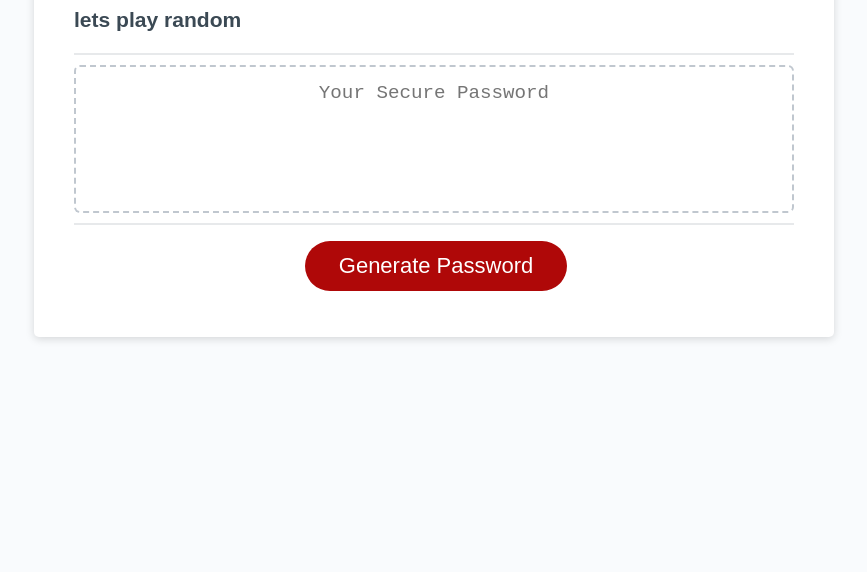
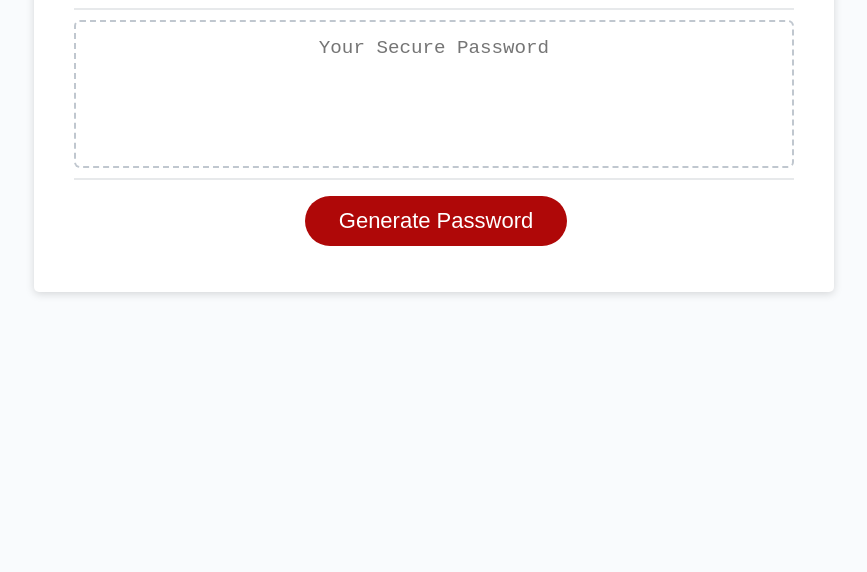
Before and after one commit to adams1971/password_generatorJS, a plain HTML site: page index.html in a window 1280 px wide. Shown: the part 228-800 px from the top of the page, without its empty margins (206-1073 px from the left). Drawn offline with Linux system fonts and the light colour scheme.

Commit message:
removed h3

```diff
--- a/index.html
+++ b/index.html
@@ -15,7 +15,6 @@
       <div class="card">
         <div class="card-header">
           <h2>Generate a Password</h2>
-          <h3> lets play random</h3>
         </div>
         <div class="card-body">
           <textarea
```
